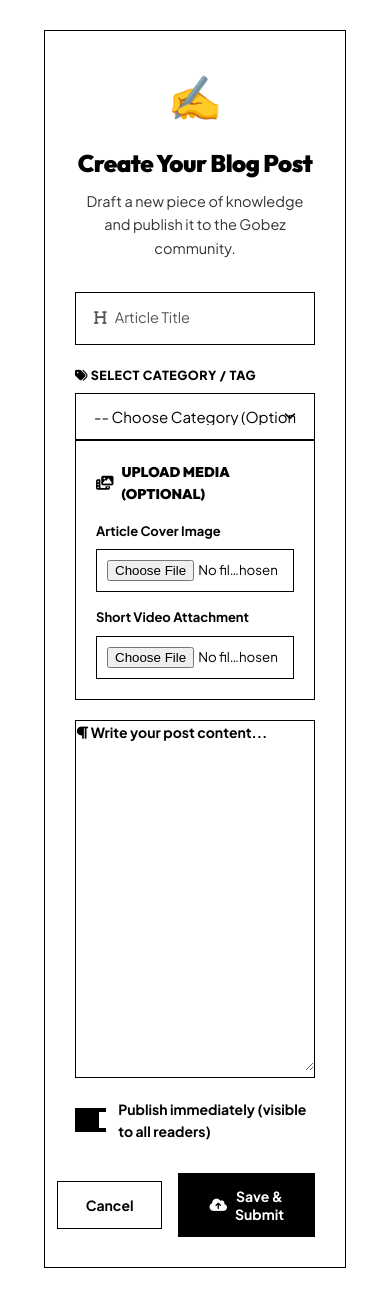
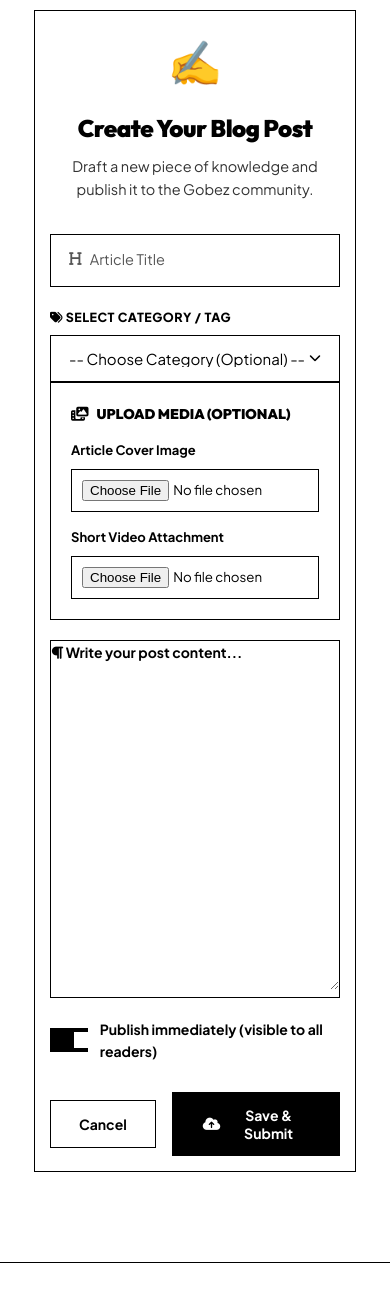
Before and after one commit to kidusMAT/everydaygobez, a Django app: page /post/new/ in a window 390 px wide. Shown: the part 63-1363 px from the top of the page. Run offline with Django 5.2, Linux system fonts and the light colour scheme; the visitor is signed in with stand-in values (Sample User, id 1); data that the repository does not hold is empty; some libraries are stand-ins or nearby versions.

Commit message:
Optimize post form width for mobile devices

```diff
--- a/static/blog/css/styles.css
+++ b/static/blog/css/styles.css
@@ -2219,3 +2219,14 @@ glass {
 .post-form-card {
     max-width: 900px;
 }
+
+@media (max-width: 600px) {
+    .form-section-container {
+        padding: 10px;
+    }
+    .post-form-card {
+        padding: 15px;
+        width: 100%;
+        border-radius: 0; /* Optional: edge-to-edge look on mobile */
+    }
+}
```
Also changed, not shown: 1 other file.
